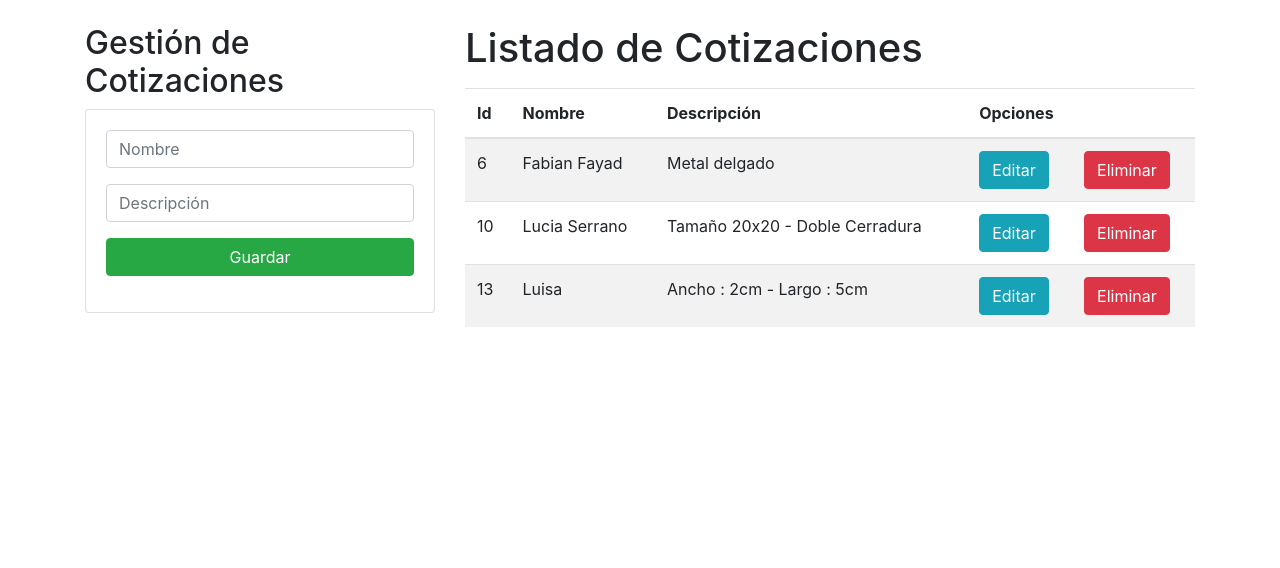
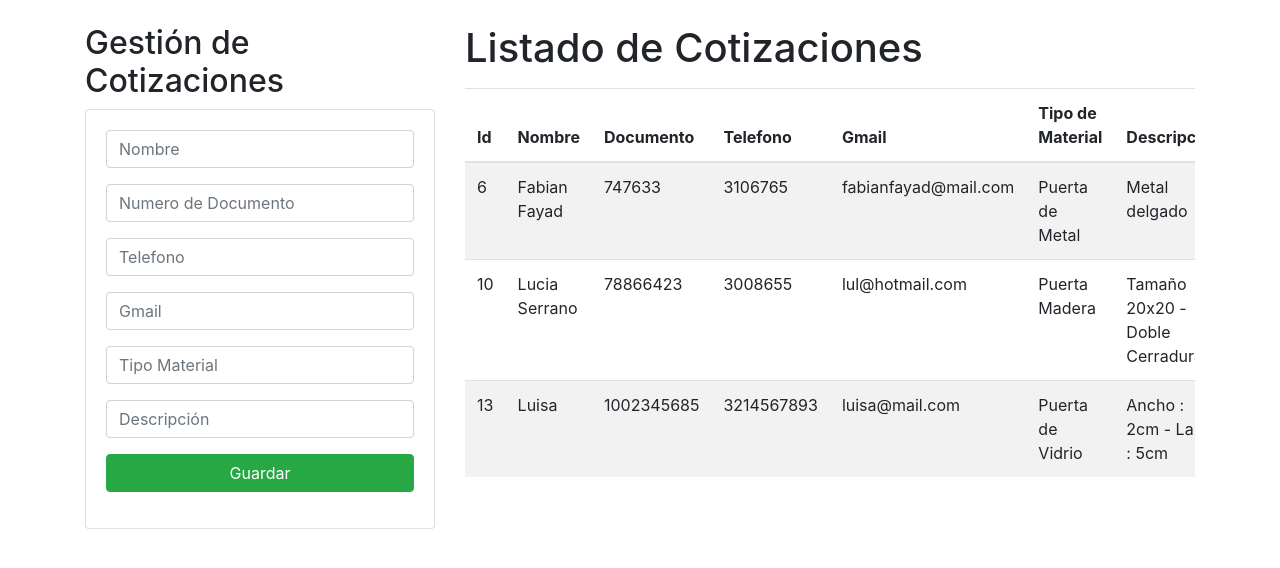
Before and after one commit to VictorAriz/acemar, a Django app: page /home2 in a window 1280 px wide. Shown: the part 56-624 px from the top of the page. Run offline with Django 4.2, Linux system fonts and the light colour scheme; data comes from the database, SQL or seed files in the repository; both versions use the stored data as it was after the commit.

Commit message:
version 2

```diff
--- a/apps/quotes/models.py
+++ b/apps/quotes/models.py
@@ -5,6 +5,10 @@ from django.db import models
 
 class Quotes(models.Model):
     name = models.CharField(max_length=50)
+    document = models.PositiveSmallIntegerField(null=True)
+    phone = models.PositiveSmallIntegerField(null=True)
+    mail = models.EmailField(null=True)
+    typematerial = models.CharField(max_length=50, null=True)
     description = models.TextField()
     # text = models.CharField(max_length=50, null=True)
 
--- a/apps/quotes/templates/gestionQuotes.html
+++ b/apps/quotes/templates/gestionQuotes.html
@@ -26,6 +26,22 @@
                             maxlength="50" required>
                     </div>
                     <div class="form-group">
+                        <input type="text" id="numDocument" name="numDocument" class="form-control" placeholder="Numero de Documento"
+                            required>
+                    </div>
+                    <div class="form-group">
+                        <input type="text" id="numPhone" name="numPhone" class="form-control" placeholder="Telefono"
+                            required>
+                    </div>
+                    <div class="form-group">
+                        <input type="text" id="txtMail" name="txtMail" class="form-control" placeholder="Gmail"
+                            maxlength="50" required>
+                    </div>
+                    <div class="form-group">
+                        <input type="text" id="txtTypematerial" name="txtTypematerial" class="form-control" placeholder="Tipo Material"
+                            maxlength="50" required>
+                    </div>
+                    <div class="form-group">
                         <input type="text" id="txtDescription" name="txtDescription" class="form-control" placeholder="Descripción"
                             maxlength="50" required>
                     </div>
@@ -48,6 +64,10 @@
                     <tr>
                         <th>Id</th>
                         <th>Nombre</th>
+                        <th>Documento</th>
+                        <th>Telefono</th>
+                        <th>Gmail</th>
+                        <th>Tipo de Material</th>
                         <th>Descripción</th>
                         <!-- <th>Valor</th> -->
                         <th colspan="2">Opciones</th>
@@ -58,6 +78,10 @@
                     <tr>
                         <td>{{e.id}}</td>
                         <td>{{e.name}}</td>
+                        <td>{{e.document}}</td>
+                        <td>{{e.phone}}</td>
+                        <td>{{e.mail}}</td>
+                        <td>{{e.typematerial}}</td>
                         <td>{{e.description}}</td>
                         <!-- <td>{{d.value}}</td> -->
                         <td><a href="edicionQuotes/{{e.id}}" class="btn btn-info">Editar</a></td>
--- a/apps/quotes/views.py
+++ b/apps/quotes/views.py
@@ -19,26 +19,29 @@ def homee(request):
 def registrarQuotes(request):
     # codigo = request.POST['txtCodigo']
     name = request.POST['txtName']
+    document = request.POST['numDocument']
+    phone = request.POST['numPhone']
+    mail = request.POST['txtMail']
+    typematerial = request.POST['txtTypematerial']
     description = request.POST['txtDescription']
-    # mail = request.POST['txtMail']
-    # user_name = request.POST['txtUser_name']
-    # document = request.POST['numDocument']
+
 
     quotes = Quotes.objects.create(
-        name=name, description=description)
+        name=name, document=document, phone=phone, mail=mail, typematerial=typematerial, description=description)
     messages.success(request, '¡Cotizacion registra!')
     return redirect('/home2')
 
 def registrarQuotes2(request):
     # codigo = request.POST['txtCodigo']
     name = request.POST['txtName']
+    document = request.POST['numDocument']
+    phone = request.POST['numPhone']
+    mail = request.POST['txtMail']
+    typematerial = request.POST['txtTypematerial']
     description = request.POST['txtDescription']
-    # mail = request.POST['txtMail']
-    # user_name = request.POST['txtUser_name']
-    # document = request.POST['numDocument']
 
     quotes = Quotes.objects.create(
-        name=name, description=description)
+        name=name, document=document, phone=phone, mail=mail, typematerial=typematerial, description=description)
     messages.success(request, '¡Cotizacion registra!')
     return redirect('/home2e')
 
@@ -52,17 +55,20 @@ def edicionQuotes(request, id):
 def editarQuotes(request):
     # codigo = request.POST['txtCodigo']
     name = request.POST['txtName']
+    document = request.POST['numDocument']
+    phone = request.POST['numPhone']
+    mail = request.POST['txtMail']
+    typematerial = request.POST['txtTypematerial']
     description = request.POST['txtDescription']
-    # mail = request.POST['txtMail']
-    # user_name = request.POST['txtUser_name']
-    # document = request.POST['numDocument']
 
     quotes = Quotes.objects.get(id=id)
     quotes.name = name
+    quotes.document = document
+    quotes.phone = phone
+    quotes.mail = mail
+    quotes.typematerial = typematerial
     quotes.description = description
-    # user.mail = mail
-    # user.user_name = user_name
-    # user.document = document
+
     quotes.save()
 
     messages.success(request, '¡Cotizacion actualizada!')
```
Also changed, not shown: apps/quotes/templates/edicionQuotes.html (+17 -4 lines), apps/quotes/templates/gestionQuotes2.html (+17 -1 lines), Acemar.db, apps/quotes/migrations/0002_quotes_document_quotes_mail_quotes_phone_and_more.py (added).
